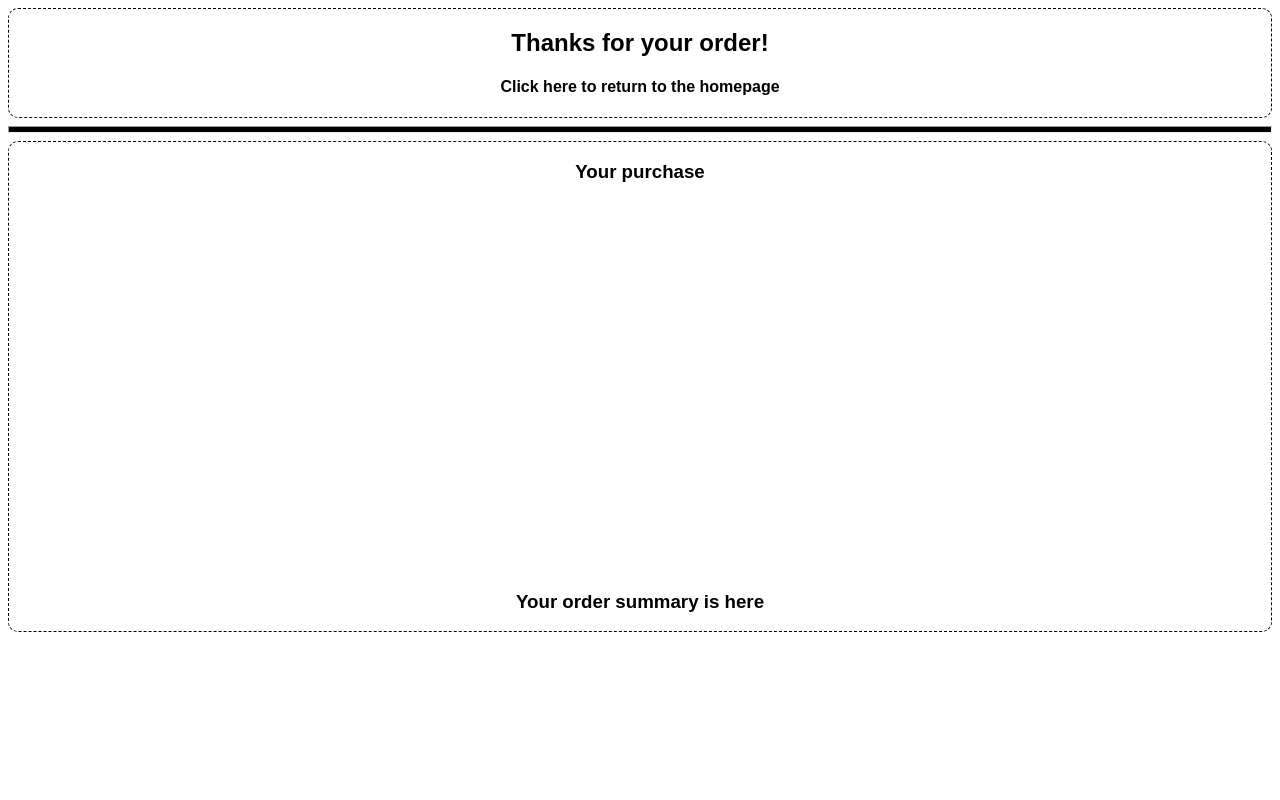
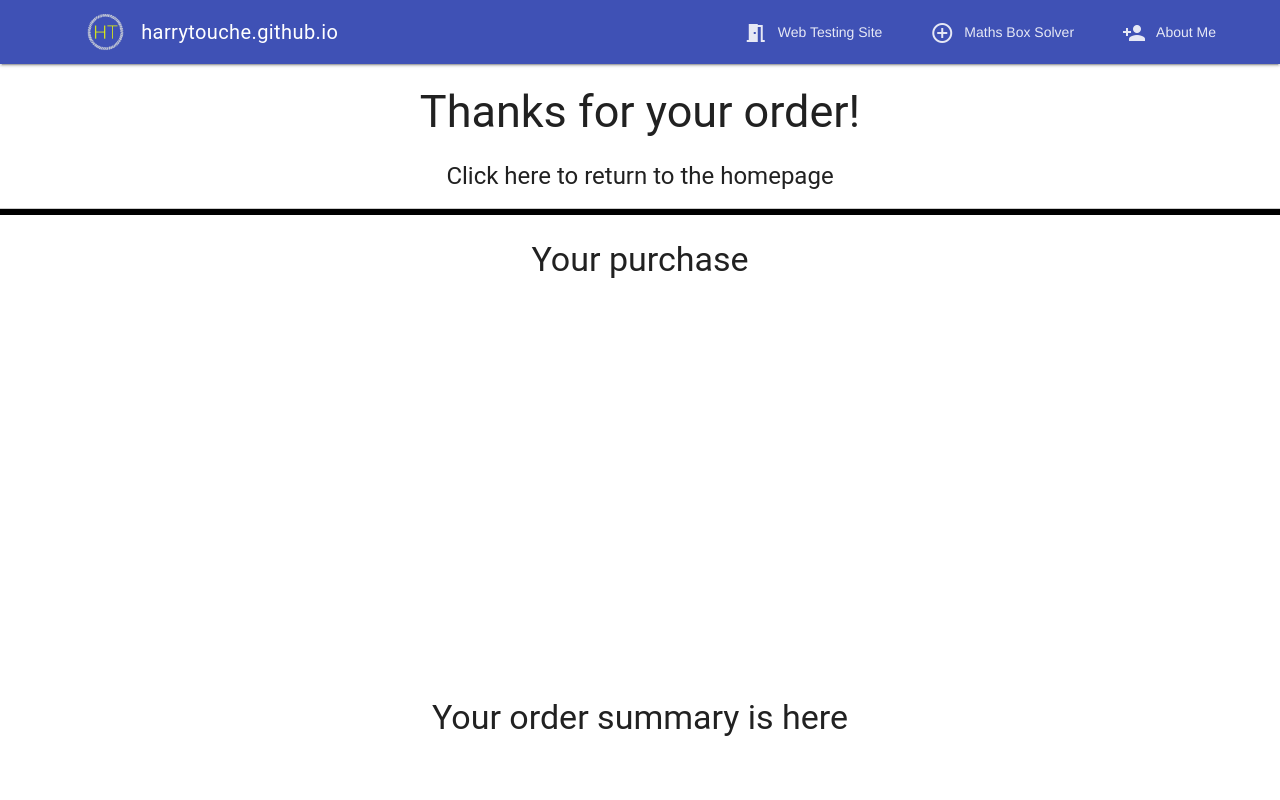
Before and after one commit to harrytouche/harrytouche.github.io, a PHP site: page /test-site/order-confirmation.html in a window 1280 px wide. Run offline with PHP 8.4, Linux system fonts and the light colour scheme.

Commit message:
test site update

```diff
--- a/test-site/order-confirmation.html
+++ b/test-site/order-confirmation.html
@@ -1,14 +1,122 @@
 <!doctype html>
 <html lang="en">
 
+
   <head>
 
-    <link rel="stylesheet" href="styles.css">
-    <link rel="shortcut icon" href="favicon.ico" type="image/x-icon"/>
-    <script src="scripts.js"></script>
+    <meta charset="utf-8">
+    <meta name="viewport" content="width=device-width, initial-scale=1, shrink-to-fit=no">
+    <title>Homepage</title>
+
+    <!-- Google Tag Manager -->
+    <script></script>
+    <!-- End Google Tag Manager -->
+
+    <!-- Custom Scripts -->
+
+    <!-- jQuery-->
     <script src="https://code.jquery.com/jquery-3.3.1.min.js" integrity="sha256-FgpCb/KJQlLNfOu91ta32o/NMZxltwRo8QtmkMRdAu8=" crossorigin="anonymous"></script>
 
+    <!-- MATERIAL DESIGN LITE -->
+    <link rel="stylesheet" href="https://fonts.googleapis.com/icon?family=Material+Icons">
+    <link rel="stylesheet" href="https://code.getmdl.io/1.3.0/material.indigo-amber.min.css" />
+    <script defer src="https://code.getmdl.io/1.3.0/material.min.js"></script>
 
+    <!-- CSS
+    <link rel="stylesheet" href="/resources/styles.css" defer>
+    -->
+
+    <!-- Favicon -->
+    <link rel="shortcut icon" href="../resources/icon.png" type="image/x-icon" defer>
+
+
+    <!-- PWA
+    <link rel="manifest" href="/resources/manifest.json">
+    <meta name="theme-color" content="#607d8b">
+    -->
+
+    <!-- Apple -->
+    <meta name="apple-mobile-web-app-status-bar-style" content="black-translucent">
+    <link rel="apple-touch-startup-image" href="/resources/icon.png">
+    <link rel="apple-touch-icon image_src" href="/resources/icon.png">
+
+
+    <!-- Meta Description -->
+    <meta name="description" content="Showcasing projects and exciting things">
+
+  </head>
+
+
+    <!--start of body tag-->
+    <body>
+
+    <style>
+      #header-icon {
+        cursor:pointer;
+        margin-right:10px;
+        height:80%;
+        width:auto;
+      }
+
+      a i {
+        padding-right: 10px
+      }
+    </style>
+
+
+    <!-- Nav bar -->
+    <div class="mdl-layout mdl-js-layout mdl-layout--fixed-header">
+      <header class="mdl-layout__header">
+        <div class="mdl-layout__header-row">
+          <!-- Title -->
+          <img src="../resources/icon.png" class="img-fluid" id="header-icon" onclick="location.href='/'"/>
+          <span class="mdl-layout-title">harrytouche.github.io</span>
+          <!-- Add spacer, to align navigation to the right -->
+          <div class="mdl-layout-spacer"></div>
+          <!-- Navigation. We hide it in small screens. -->
+          <nav class="mdl-navigation mdl-layout--large-screen-only">
+            <a class="mdl-navigation__link" href="/test-site">
+              <i class="material-icons">meeting_room</i>Web Testing Site
+            </a>
+            <a class="mdl-navigation__link" href="/maths-box">
+              <i class="material-icons">add_circle_outline</i>Maths Box Solver
+            </a>
+            <a class="mdl-navigation__link" href="about">
+              <i class="material-icons">person_add</i>About Me
+            </a>
+          </nav>
+        </div>
+      </header>
+      <div class="mdl-layout__drawer mdl-layout--small-screen-only">
+        <span class="mdl-layout-title" onclick="location.href='/'">harrytouche.github.io</span>
+        <nav class="mdl-navigation">
+          <a class="mdl-navigation__link" href="/test-site">
+              <i class="material-icons mdl-color-text--primary">meeting_room</i>Web Testing Site
+          </a>
+          <a class="mdl-navigation__link" href="/maths-box">
+              <i class="material-icons mdl-color-text--primary">add_circle_outline</i>Maths Box Solver
+          </a>
+          <a class="mdl-navigation__link" href="/about">
+              <i class="material-icons mdl-color-text--primary">person_add</i>About Me
+          </a>
+        </nav>
+      </div>
+
+
+      <script>
+        $('nav.mdl-layout--large-screen-only > a.mdl-navigation__link').hover(
+          function(){ $(this).addClass('mdl-color-text--accent') },
+          function(){ $(this).removeClass('mdl-color-text--accent') }
+        )
+      </script>
+
+
+
+          <!-- start of MDL main container -->
+          <main class="mdl-layout__content">
+
+          	<link rel="stylesheet" href="styles.css">
+            <script src="scripts.js"></script>
             <script>
                 if(localStorage.tm == "gtm"){
                     (function(w,d,s,l,i){w[l]=w[l]||[];w[l].push({'gtm.start':
@@ -25,12 +133,6 @@
                 }
             </script>
 
-
-
-</head>
-
-<body>
-
             <div id="title">
                 <h2>Thanks for your order!</h2>
                 <h4 onclick="window.location.href = window.location.href.replace('order-confirmation.html','')" style="cursor:pointer">Click here to return to the homepage</h4>
@@ -46,5 +148,8 @@
 
             <script src="scripts_oc.js"></script>
             <script type="text/javascript">try{_satellite.pageBottom()}catch(err){console.log("Unable to trigger pageBottom()")}</script>
+        </main>
+
+    </div>
   </body>
 </html>
--- a/test-site/styles.css
+++ b/test-site/styles.css
@@ -9,7 +9,6 @@ body {
 
 body > div {
     margin: auto;
-    border-style: dashed;
     border-radius: 10px;
     border-width: 1px
 }
```
Also changed, not shown: test-site/index.html (+133 -7 lines), test-site/index_old.html (added, +98 -0 lines), test-site/order-confirmation_old.html (added, +50 -0 lines). Lines whose indentation alone changed are shown as unchanged.
